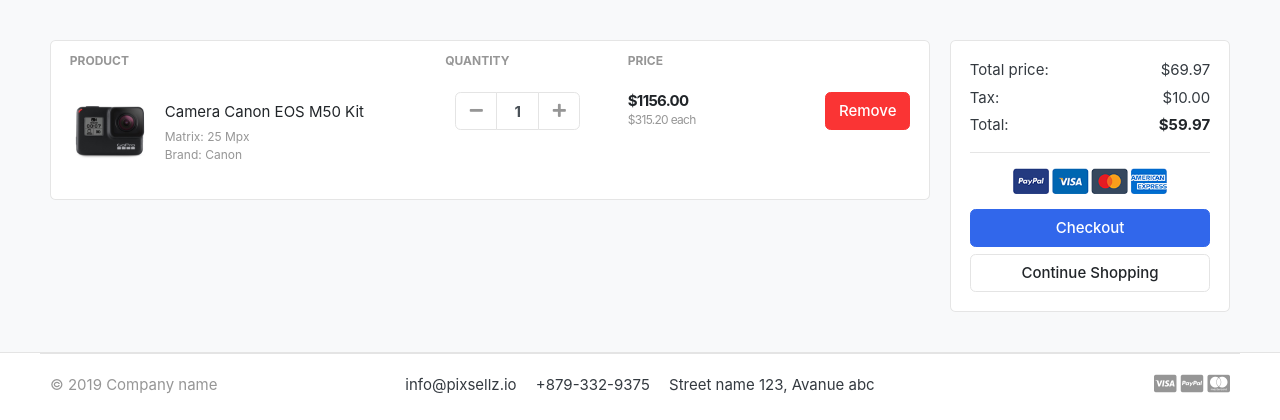
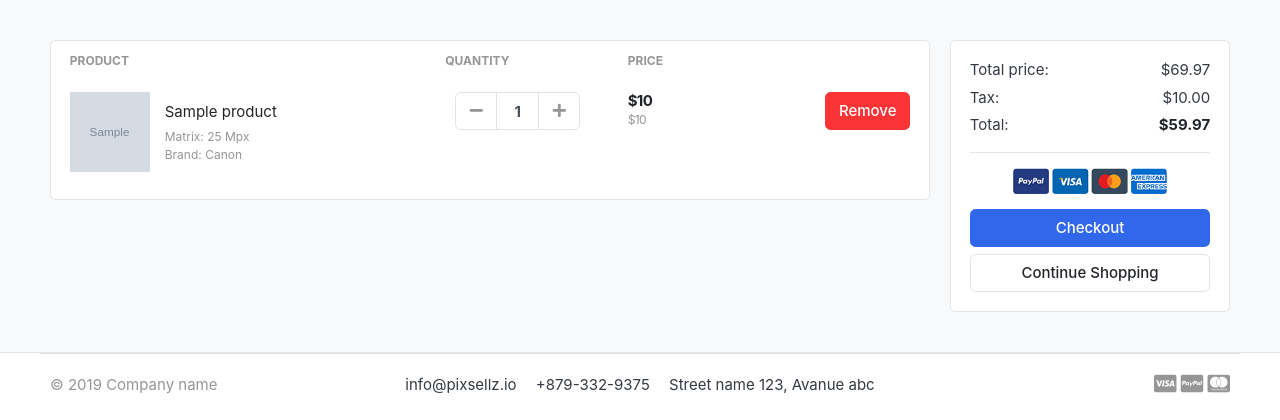
Before and after one commit to jackshinshin/ShoppingWebsite, a Django app: page /cart/ in a window 1280 px wide. Shown: the part 118-538 px from the top of the page. Run offline with Django 3.2, Linux system fonts and the light colour scheme; tables that the repository leaves empty hold one stand-in row (values such as "Sample post"); grey boxes marked "Sample" are stand-in pictures; some libraries are stand-ins or nearby versions; some web fonts are replaced.

Commit message:
Fix the price and images in the cart page

```diff
--- a/cart/urls.py
+++ b/cart/urls.py
@@ -5,5 +5,5 @@
 app_name = 'cart'
 urlpatterns = [
     path('', CartView.as_view(), name = 'Cart'),
-    path('add_cart/<int:product_id>/', views.add_cart, name = 'cart_addition')
+    path('add_cart/<int:product_id>/', views.add_cart, name = 'add_item')
 ]
--- a/templates/includes/navbar.html
+++ b/templates/includes/navbar.html
@@ -67,7 +67,7 @@
                                 <a href="./register.html"> Register</a>
                             </div>
                         </div>
-                        <a href="./cart.html" class="widget-header pl-3 ml-3">
+                        <a href="{% url 'cart:Cart' %}" class="widget-header pl-3 ml-3">
                             <div class="icon icon-sm rounded-circle border"><i class="fa fa-shopping-cart"></i></div>
                             <span class="badge badge-pill badge-danger notify">0</span>
                         </a>
--- a/templates/store/cart.html
+++ b/templates/store/cart.html
@@ -25,9 +25,9 @@
 <tr>
 	<td>
 		<figure class="itemside align-items-center">
-			<div class="aside"><img src="./images/items/11.jpg" class="img-sm"></div>
+			<div class="aside"><img src="{{item.product.images.url}}" class="img-sm"></div>
 			<figcaption class="info">
-				<a href="#" class="title text-dark">Camera Canon EOS M50 Kit</a>
+				<a href="#" class="title text-dark">{{item.product}}</a>
 				<p class="text-muted small">Matrix: 25 Mpx <br> Brand: Canon</p>
 			</figcaption>
 		</figure>
@@ -48,8 +48,8 @@
 	</td>
 	<td>
 		<div class="price-wrap">
-			<var class="price">$1156.00</var>
-			<small class="text-muted"> $315.20 each </small>
+			<var class="price">${{item.product.price}}</var>
+			<small class="text-muted"> ${{item.product.price}} </small>
 		</div> <!-- price-wrap .// -->
 	</td>
 	<td class="text-right">
--- a/templates/store/product_detail.html
+++ b/templates/store/product_detail.html
@@ -69,7 +69,7 @@
             {% if current_product.stock <= 0 %}
                 <h5>Out of Stock</h5>
             {% else %}
-                <a href="{% url 'cart:cart_addition' current_product.id %}" class="btn  btn-primary"> <span class="text">Add to cart</span> <i class="fas fa-shopping-cart"></i>  </a>
+                <a href="{% url 'cart:add_item' current_product.id %}" class="btn  btn-primary"> <span class="text">Add to cart</span> <i class="fas fa-shopping-cart"></i>  </a>
             {% endif %}
         </article> <!-- product-info-aside .// -->
                 </main> <!-- col.// -->
--- a/templates/store/store.html
+++ b/templates/store/store.html
@@ -143,7 +143,7 @@
                             {% comment %} <del class="price-old">$1980</del> {% endcomment %}
                         </div> <!-- price-wrap.// -->
                     </div>
-                    <a href="{% url 'cart:cart_addition' product.id %}" class="btn btn-block btn-primary">Add to cart </a>
+                    <a href="{% url 'cart:add_item' product.id %}" class="btn btn-block btn-primary">Add to cart </a>
                 </figcaption>
             </figure>
         </div> <!-- col.// -->
```
Also changed, not shown: cart/views.py (line endings or trailing spaces).
